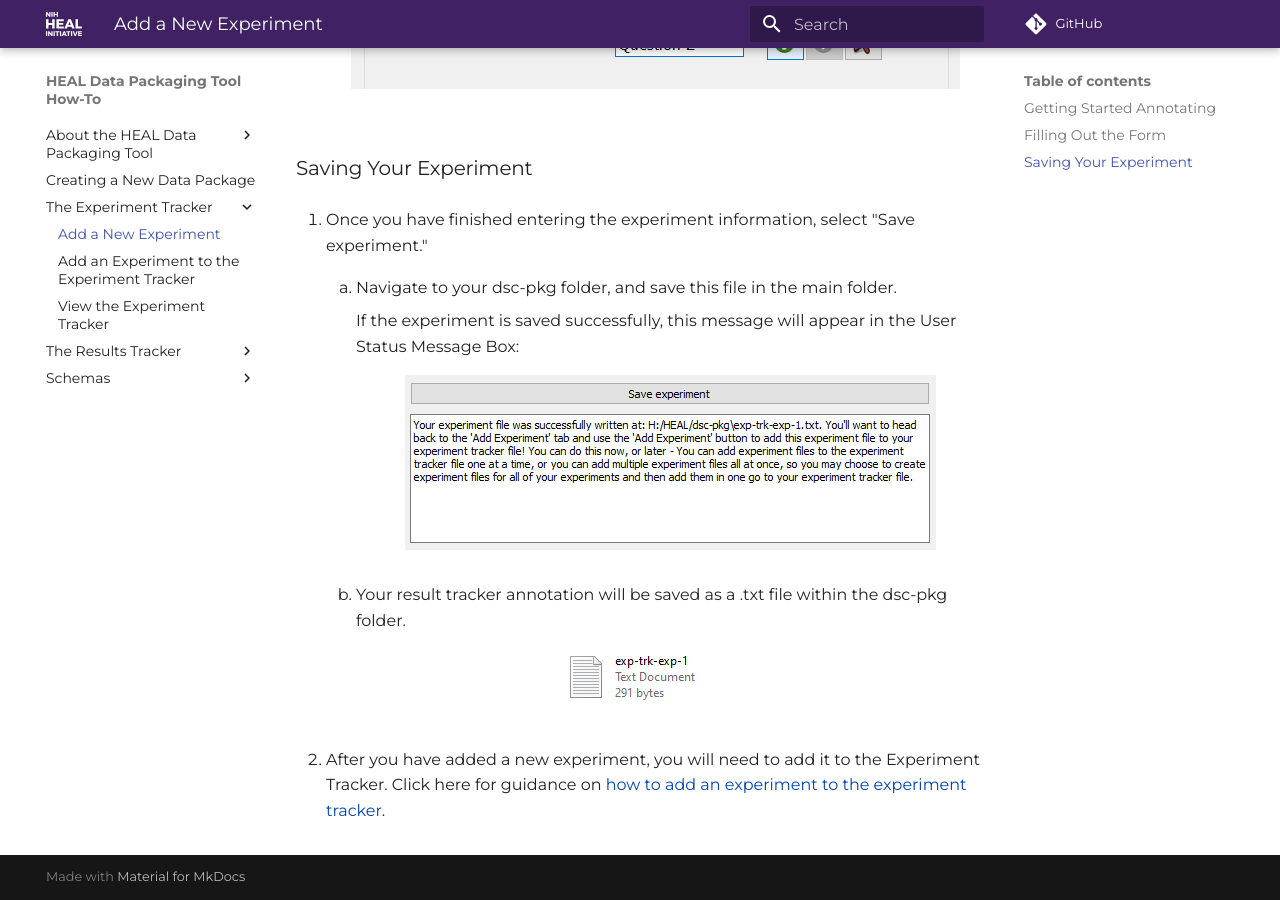
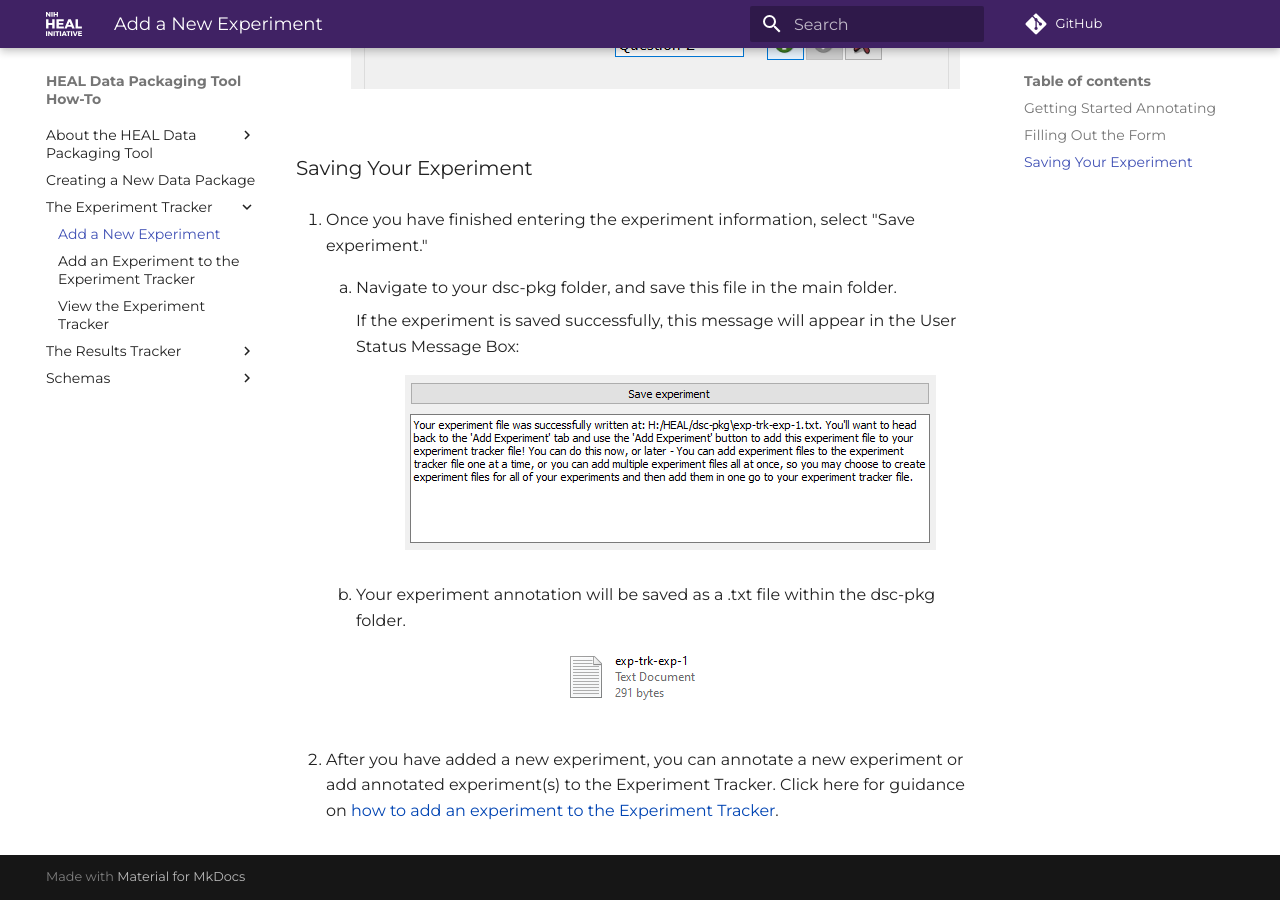
Before and after one commit to norc-heal/heal-app-docs, an MkDocs documentation site: the page built from docs/exptrack/addexp.md, in a window 1280 px wide and 900 px high, scrolled down 1785 px. Built offline with MkDocs 1.6.1 and Material for MkDocs 9.7.7, drawn with Linux system fonts in a browser that asks for light colours; comment, search, counter and statistics services are not loaded.

Commit message:
Fix exp tracker typo, added result tracker link

```diff
--- a/docs/exptrack/addexp.md
+++ b/docs/exptrack/addexp.md
@@ -44,10 +44,10 @@
             <figcaption></figcaption>
         </figure>
 
-    2. Your result tracker annotation will be saved as a .txt file within the dsc-pkg folder.
+    2. Your experiment annotation will be saved as a .txt file within the dsc-pkg folder.
     <figure markdown>
         ![](../app-screenshots/exp-txt-file.PNG)
         <figcaption></figcaption>
     </figure>
 
-5. After you have added a new experiment, you will need to add it to the Experiment Tracker. Click here for guidance on [how to add an experiment to the experiment tracker](exptotrack.md).
+5. After you have added a new experiment, you can annotate a new experiment or add annotated experiment(s) to the Experiment Tracker. Click here for guidance on [how to add an experiment to the Experiment Tracker](exptotrack.md).
```
Also changed, not shown: docs/resulttrack/addresult.md (+2 -2 lines).
